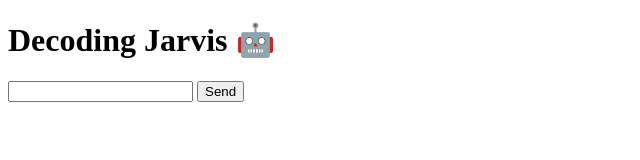
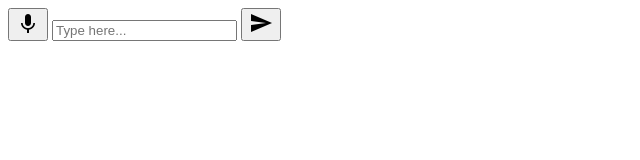
Before and after one commit to DecodedCo/decoding-jarvis, a website: page views/index.html in a window 1280 px wide. Shown: the whole page, without its empty margins (0-640 px from the left). Drawn offline with nearby package versions, Linux system fonts and the light colour scheme; files that its build step writes are made by us from their sources.

Commit message:
clean up html structure

```diff
--- a/views/index.html
+++ b/views/index.html
@@ -3,24 +3,25 @@
   <head>
     <meta charset="utf-8">
     <title></title>
+    <link rel="stylesheet" href="https://fonts.googleapis.com/icon?family=Material+Icons">
+    <link rel="stylesheet" type="text/css" href="css/style.css">
   </head>
   <body>
 
-    <header>
-      <h1>Decoding Jarvis 🤖</h1>
-    </header>
+    <div>
+      <!--  Chat History -->
+      <section id="chatroom"></section>
 
-    <section id="chatroom">
-      <section id="feedback"></section>
-    </section>
+      <!--  Chat Input -->
+      <section>
+        <button id="voice" type="button"><i class="material-icons md-48px">keyboard_voice</i></button>
+        <input id="message" type="text" placeholder="Type here..."/>
+        <button id="send_message" type="button"><i class="material-icons md-48px">send</i></button>
+      </section>
 
+    </div>
 
-
-    <section id="input_zone">
-      <input id="message" class="vertical-align" type="text" />
-      <button id="send_message" class="vertical-align" type="button">Send</button>
-    </section>
-
-
+    <script src="https://cdnjs.cloudflare.com/ajax/libs/socket.io/2.0.1/socket.io.js"></script>
+    <script src="js/chat.js"></script>
   </body>
 </html>
```
